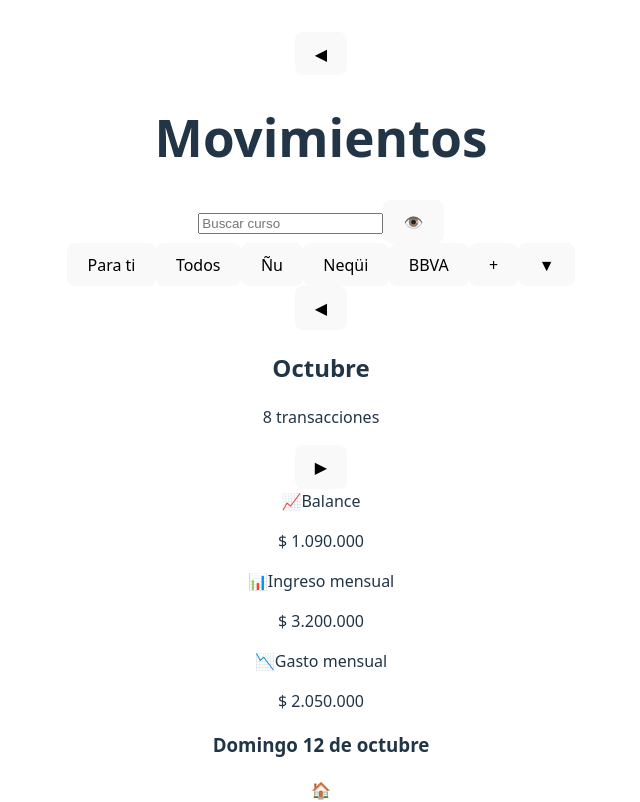
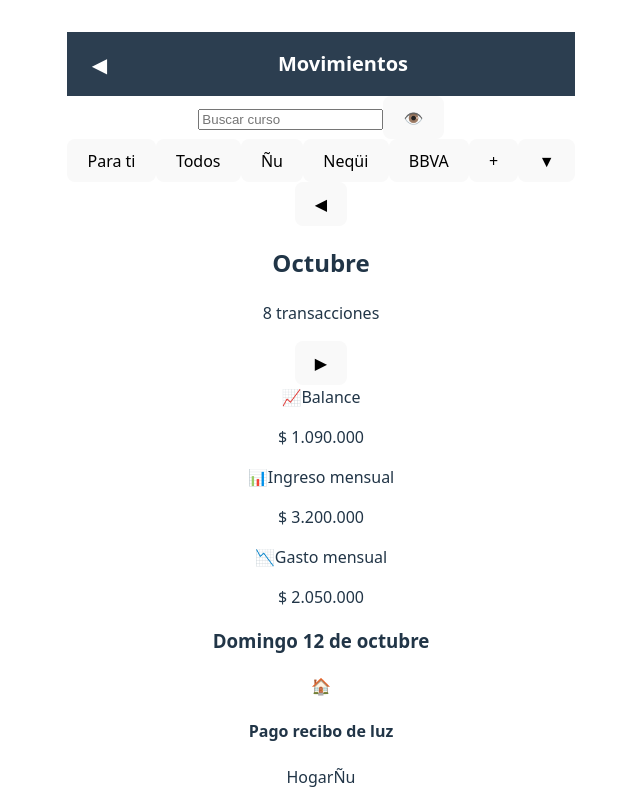
Before and after one commit to klimga2/Planea, a React (Vite) app: page /Migestion-gestionDiariaMovimientos in a window 1280 px wide. Shown: the top 802 px of the page, without its empty margins (319-959 px from the left). Built offline with nearby package versions, Linux system fonts and the light colour scheme.

Commit message:
componente

```diff
--- /dev/null
+++ b/src/Components/MigestionNavbar.jsx
@@ -0,0 +1,24 @@
+import { useNavigate } from 'react-router-dom';
+
+const MigestionNavbar = ({ title, onBack }) => {
+	const Nav = useNavigate();
+
+	const handleBack = () => {
+		if (onBack) {
+			onBack();
+		} else {
+			Nav(-1);
+		}
+	};
+
+	return (
+		<header className='gf-header'>
+			<button className='gf-back' onClick={handleBack} aria-label='Atrás'>
+				◀
+			</button>
+			<h1 className='gf-title'>{title}</h1>
+		</header>
+	);
+};
+
+export default MigestionNavbar;
--- a/src/Pages/Migestion/Migestion-Gastosfijos-admin.jsx
+++ b/src/Pages/Migestion/Migestion-Gastosfijos-admin.jsx
@@ -1,5 +1,6 @@
 import { useNavigate } from 'react-router-dom';
 import { useState } from 'react';
+import MigestionNavbar from '../../Components/MigestionNavbar';
 
 const MigestionGastosFijosAdmin = () => {
 	const Nav = useNavigate();
@@ -118,12 +119,7 @@ const MigestionGastosFijosAdmin = () => {
 
 	return (
 		<div className='gf-admin-page'>
-			<header className='gf-admin-header'>
-				<button className='gf-back' onClick={() => Nav('/Migestion-gastos-fijos')} aria-label='Atrás'>
-					◀
-				</button>
-				<h1 className='gf-admin-title'>Suscripciones activas</h1>
-			</header>
+			<MigestionNavbar title='Suscripciones activas' onBack={() => Nav('/Migestion-gastos-fijos')} />
 
 			<main className='gf-admin-container'>
 				{items.map((it) => (
--- a/src/Pages/Migestion/Migestion-Gastosfijos.jsx
+++ b/src/Pages/Migestion/Migestion-Gastosfijos.jsx
@@ -1,5 +1,6 @@
 import { useState } from 'react';
 import { useNavigate } from 'react-router-dom';
+import MigestionNavbar from '../../Components/MigestionNavbar';
 
 const MigestionGastosFijos = () => {
 	const Nav = useNavigate();
@@ -165,12 +166,7 @@ const MigestionGastosFijos = () => {
 	return (
 		<div className='gf-page'>
 			{/* Header */}
-			<header className='gf-header'>
-				<button className='gf-back' onClick={() => Nav('/Migestion-gestionDiaria')} aria-label='Atrás'>
-					◀
-				</button>
-				<h1 className='gf-title'>Gastos fijos</h1>
-			</header>
+			<MigestionNavbar title='Gastos fijos' onBack={() => Nav('/Migestion-gestionDiaria')} />
 
 			<div className='gf-container'>
 				{/* Summary Card */}
@@ -329,7 +325,7 @@ const MigestionGastosFijos = () => {
 				💬
 			</button>
 
-			{/* Bottom Navigation */}
+			{/* Bottom Navigation */}			<MigestionNavbar title='Gastos fijos' onBack={() => Nav('/Migestion-gestionDiaria')} />
 			<nav className='gf-bottom-nav' aria-label='Navegación principal'>
 				<button className='nav-item'>★</button>
 				<button className='nav-item'>📊</button>
--- a/src/Pages/Migestion/Migestion-gestionDiaria.jsx
+++ b/src/Pages/Migestion/Migestion-gestionDiaria.jsx
@@ -1,4 +1,5 @@
 import { useNavigate } from 'react-router-dom';
+import MigestionNavbar from '../../Components/MigestionNavbar';
 
 const items = [
 	{ key: 'movimientos', title: 'Movimientos', desc: 'Registro actualizado de ingresos y gastos recientes.' },
@@ -12,19 +13,10 @@ const items = [
 
 const MigestiongestionDiaria = () => {
 	const Nav = useNavigate();
-	const goBack = () => Nav('/');
 
 	return (
 		<div className='mg-page'>
-			<header className='mg-header'>
-				<button className='mg-back' onClick={goBack} aria-label='Atrás'>
-					◀
-				</button>
-				<div>
-					<h1 className='mg-title'>Gestión diaria</h1>
-					<p className='mg-sub'>Maneja tus ingresos y gastos</p>
-				</div>
-			</header>
+			<MigestionNavbar title='Gestión diaria' onBack={() => Nav('/')} />
 
 			<section className='mg-banner'>
 				<div className='mg-banner-illustration' aria-hidden>
--- a/src/Pages/Migestion/Migestion-gestionDiariaMovimient.jsx
+++ b/src/Pages/Migestion/Migestion-gestionDiariaMovimient.jsx
@@ -1,5 +1,6 @@
 import { useState } from 'react';
 import { useNavigate } from 'react-router-dom';
+import MigestionNavbar from '../../Components/MigestionNavbar';
 
 // Pequeño componente de calendario modal
 const CalendarModal = ({ year, month, visible, onClose, onSelect }) => {
@@ -388,12 +389,7 @@ const MigestionMovimientos = () => {
 	return (
 		<div className='mov-page'>
 			{/* Header */}
-			<header className='mov-header'>
-				<button className='mov-back' onClick={() => Nav('/Migestion-gestionDiaria')} aria-label='Atrás'>
-					◀
-				</button>
-				<h1 className='mov-title'>Movimientos</h1>
-			</header>
+			<MigestionNavbar title='Movimientos' onBack={() => Nav('/Migestion-gestionDiaria')} />
 
 			{/* Search Bar */}
 			<div className='mov-search-container'>
--- a/src/Pages/Migestion/Migestion-presupuesto.jsx
+++ b/src/Pages/Migestion/Migestion-presupuesto.jsx
@@ -1,5 +1,6 @@
 import { useState } from 'react';
 import { useNavigate } from 'react-router-dom';
+import MigestionNavbar from '../../Components/MigestionNavbar';
 
 const MigestionPresupuesto = () => {
 	const Nav = useNavigate();
@@ -86,12 +87,7 @@ const MigestionPresupuesto = () => {
 	return (
 		<div className='pres-page'>
 			{/* Header */}
-			<header className='pres-header'>
-				<button className='pres-back' onClick={() => Nav('/Migestion-gestionDiaria')} aria-label='Atrás'>
-					◀
-				</button>
-				<h1 className='pres-title'>Presupuesto</h1>
-			</header>
+			<MigestionNavbar title='Presupuesto' onBack={() => Nav('/Migestion-gestionDiaria')} />
 
 			<div className='pres-container'>
 				{/* Budget Summary Card */}
```
